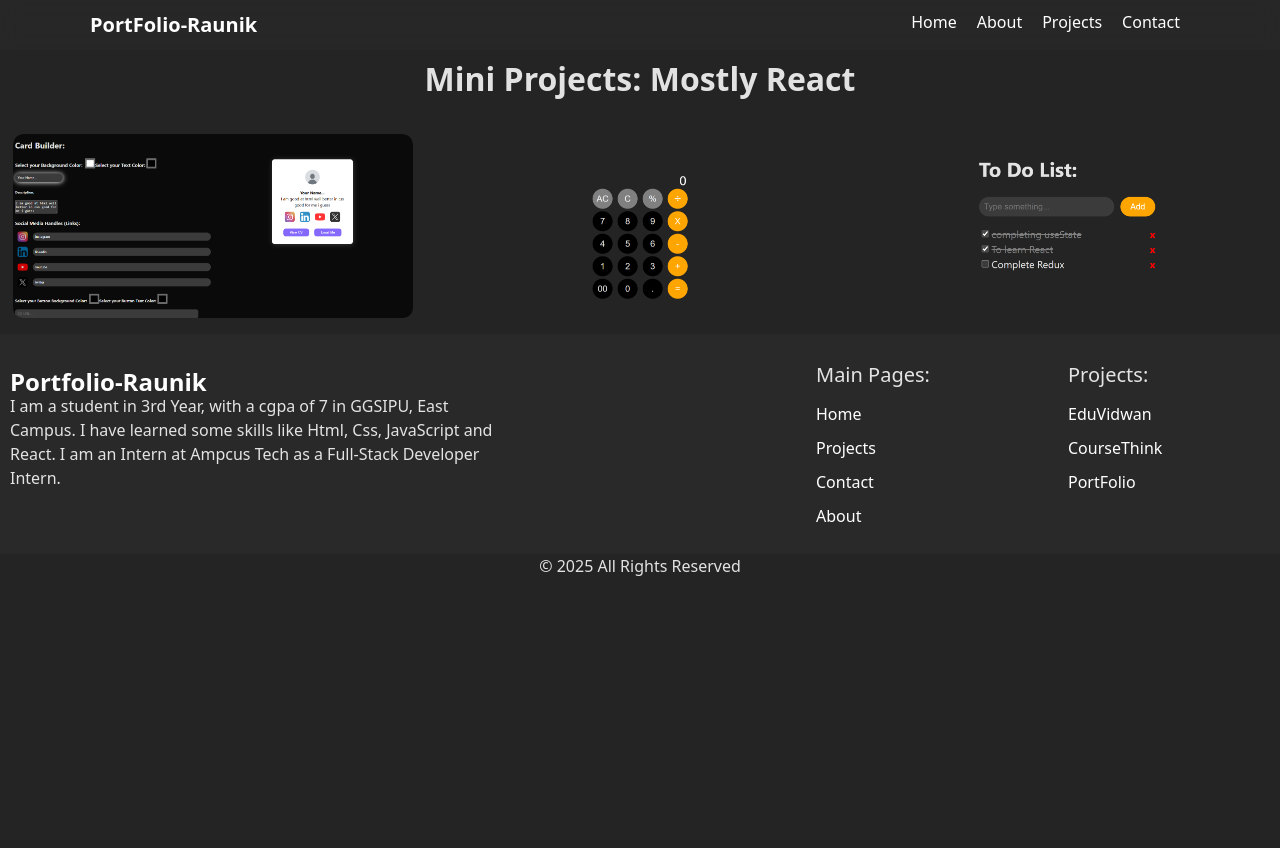
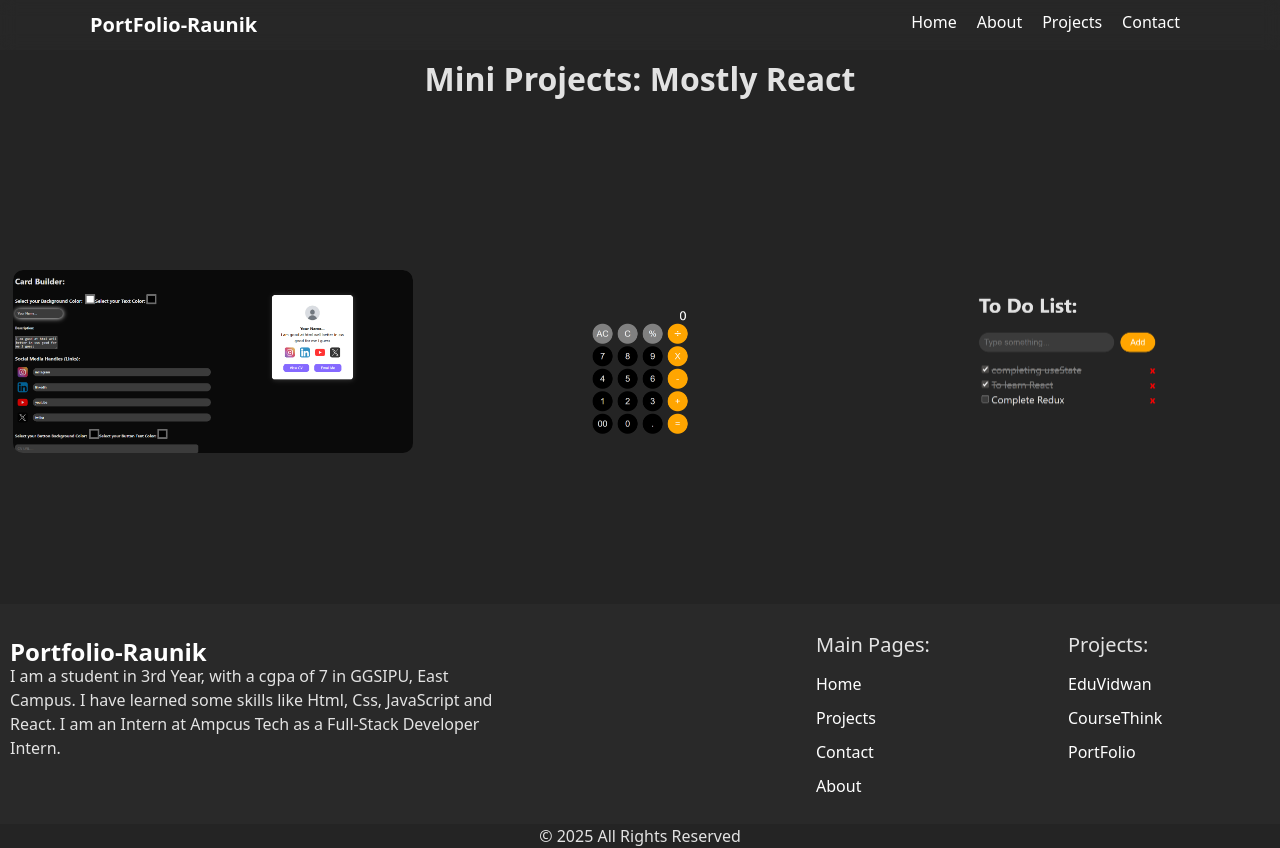
Before and after one commit to raunikdev/miniprojects, a React (Vite) app: page / in a window 1280 px wide. Before the commit the page ends 800 px from the top, so only its background shows below. Built offline with nearby package versions, Linux system fonts and the light colour scheme.

Commit message:
height change of the the component

```diff
--- a/src/App.css
+++ b/src/App.css
@@ -2,6 +2,7 @@
     display: grid;
     grid-template-columns: 1fr 1fr 1fr;
     place-items: center;
+    min-height: 60vh;
     /* padding-top: 50px; */
 }
 @media(max-width:1258px){
```
